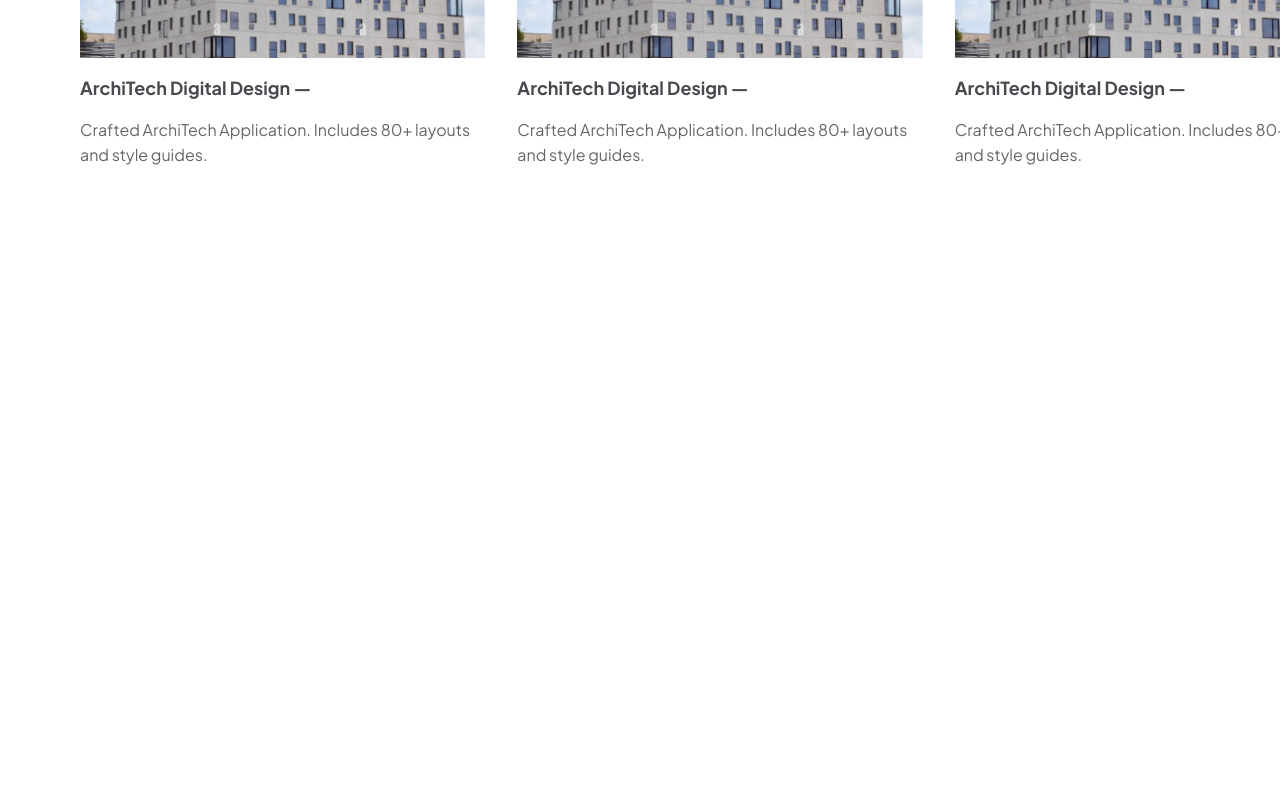
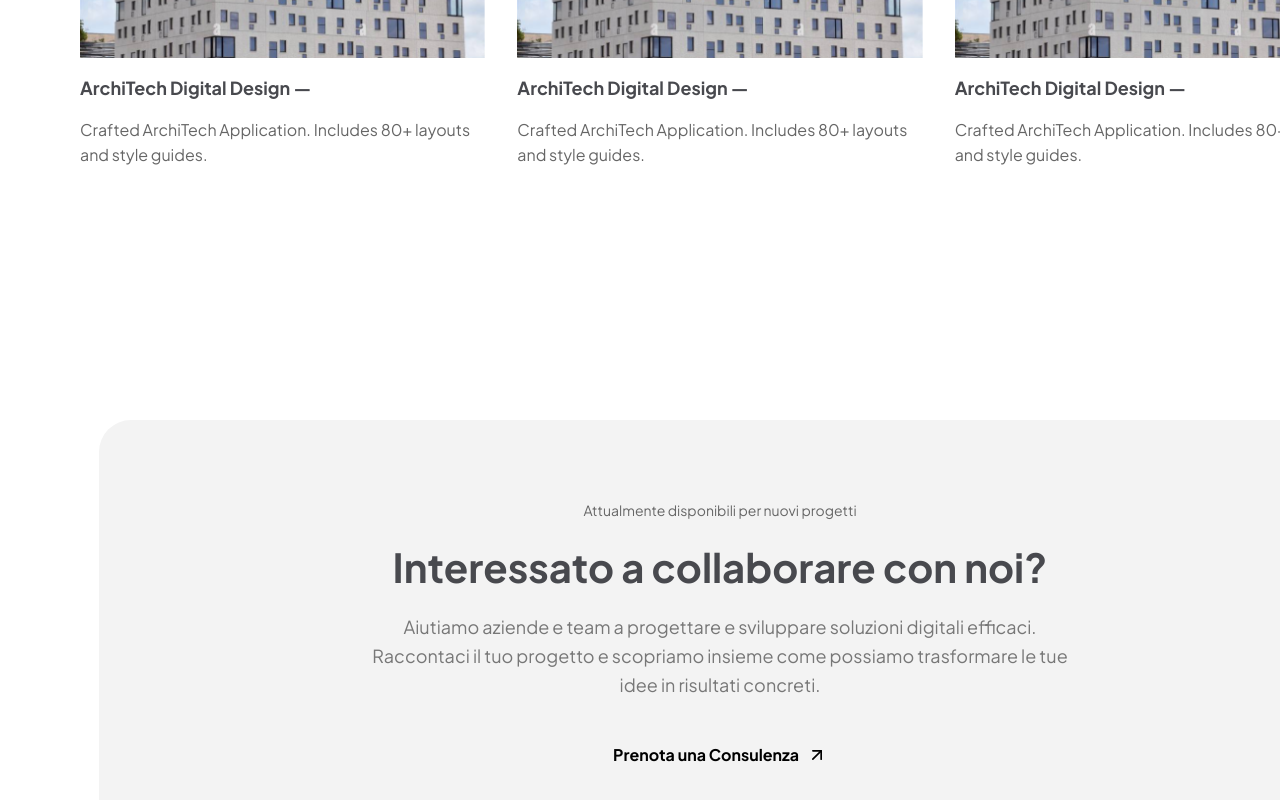
Before and after one commit to Travisaurus-Rex/nesso-digitale, a Next.js app: page / in a window 1280 px wide. Shown: the part 4211-5011 px from the top of the page. Before the commit the page ends 4479 px from the top, so only its background shows below. Built offline with nearby package versions, Linux system fonts and the light colour scheme.

Commit message:
create cta section

```diff
--- /dev/null
+++ b/src/app/components/sections/cta/CTA.module.css
@@ -0,0 +1,53 @@
+.section {
+  padding: 120px 0;
+}
+
+.ctaCard {
+  padding: 32px 19px;
+  border: 2px solid var(--color-primary);
+  border-radius: 30px;
+}
+
+.card {
+  background: #f3f3f3;
+  border-radius: 32px;
+  padding: 80px 40px;
+  text-align: center;
+  max-width: 100%;
+}
+
+.eyebrow {
+  font-size: 14px;
+  color: #666;
+  display: block;
+  margin-bottom: 16px;
+}
+
+.title {
+  font-size: 40px;
+  font-weight: 700;
+  color: var(--color-primary);
+  margin-bottom: 16px;
+}
+
+.description {
+  font-size: 18px;
+  line-height: 1.6;
+  color: #777;
+  max-width: 700px;
+  margin: 0 auto 32px;
+}
+
+@media (max-width: 768px) {
+  .card {
+    padding: 60px 24px;
+  }
+
+  .title {
+    font-size: 32px;
+  }
+
+  .description {
+    font-size: 16px;
+  }
+}
--- /dev/null
+++ b/src/app/components/sections/cta/CTA.tsx
@@ -0,0 +1,28 @@
+import Button from "../../ui/button/Button";
+import styles from "./CTA.module.css";
+
+export default function CTA() {
+  return (
+    <section className={styles.section}>
+      <div className="container">
+        <div className={styles.ctaCard}>
+          <div className={styles.card}>
+            <span className={styles.eyebrow}>
+              Attualmente disponibili per nuovi progetti
+            </span>
+
+            <h2 className={styles.title}>Interessato a collaborare con noi?</h2>
+
+            <p className={styles.description}>
+              Aiutiamo aziende e team a progettare e sviluppare soluzioni
+              digitali efficaci. Raccontaci il tuo progetto e scopriamo insieme
+              come possiamo trasformare le tue idee in risultati concreti.
+            </p>
+
+            <Button showIcon>Prenota una Consulenza</Button>
+          </div>
+        </div>
+      </div>
+    </section>
+  );
+}
--- a/src/app/page.tsx
+++ b/src/app/page.tsx
@@ -5,6 +5,7 @@ import Service from "./components/sections/service/Service";
 import ProjectShowcase from "./components/sections/project-showcase/ProjectShowcase";
 import Features from "./components/sections/features/Features";
 import Transformation from "./components/sections/transformation/Transformation";
+import CTA from "./components/sections/cta/CTA";
 
 export default function Home() {
   return (
@@ -16,6 +17,7 @@ export default function Home() {
       <ProjectShowcase />
       <Features />
       <Transformation />
+      <CTA />
     </>
   );
 }
```
